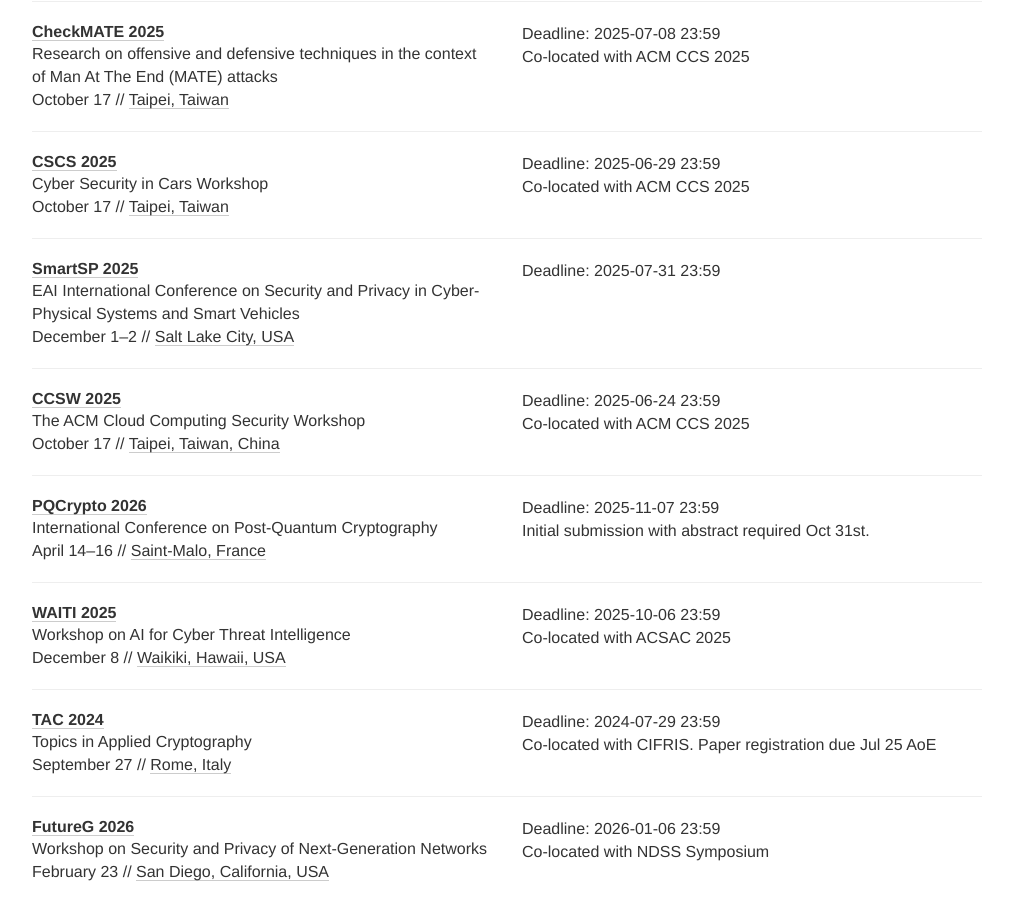
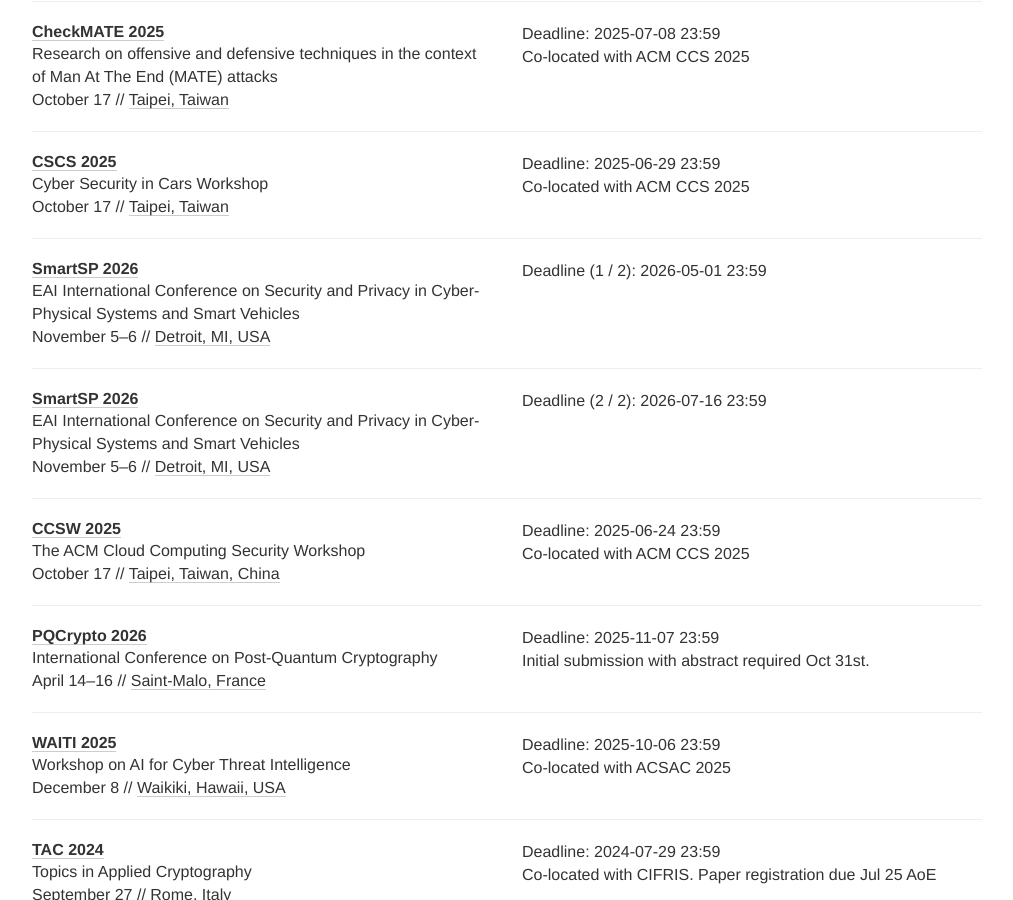
Before and after one commit to sec-deadlines/sec-deadlines.github.io, a Jekyll site: the page built from index.html, in a window 1280 px wide and 900 px high, scrolled down 18111 px. Shown: the whole window, without its empty margins (133-1146 px from the left). Built offline with Jekyll 4.4.1, drawn with Linux system fonts in a browser that asks for light colours; nearby versions of some CDN libraries; comment, search, counter and statistics services are not loaded.

Commit message:
Update SmartSP 2026 with two submission deadlines

```diff
--- a/_data/conferences.yml
+++ b/_data/conferences.yml
@@ -1253,11 +1253,13 @@
 
 - name: SmartSP
   description: EAI International Conference on Security and Privacy in Cyber-Physical Systems and Smart Vehicles
-  year: 2025
-  link: https://smartsp.eai-conferences.org/2025/
-  deadline: ["2025-07-31 23:59"]
-  date: December 1-2
-  place: Salt Lake City, USA
+  year: 2026
+  link: https://smartsp.eai-conferences.org/
+  deadline:
+    - "2026-05-01 23:59"
+    - "2026-07-16 23:59"
+  date: November 5–6
+  place: Detroit, MI, USA
   tags: [SEC, PRIV, CONF]
 
 - name: CCSW
```
